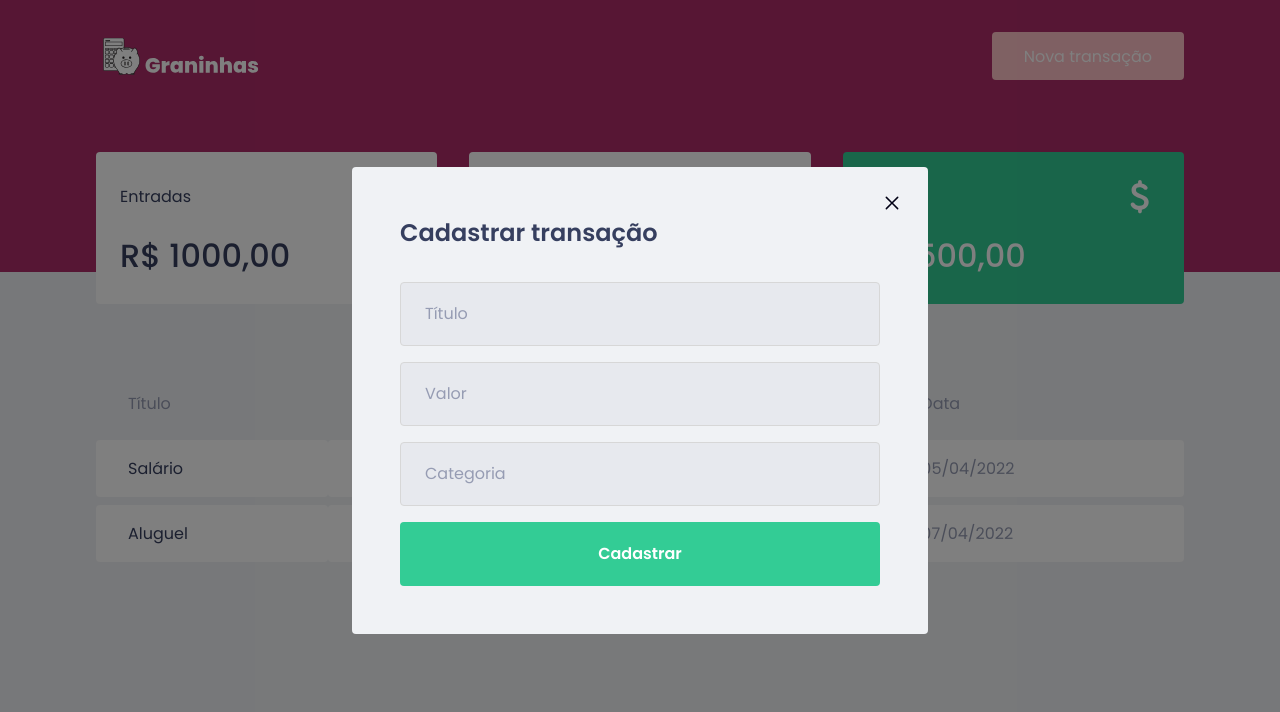
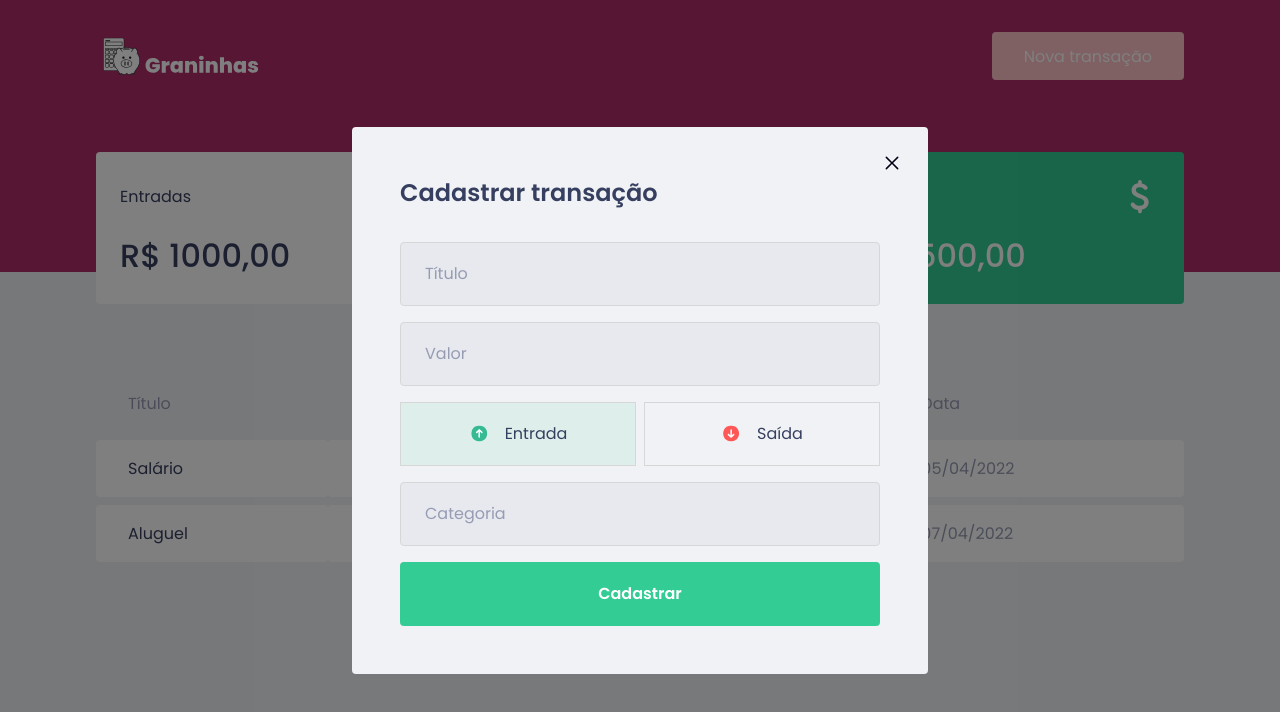
Before and after one commit to linferreira/graninhas, a React (Create React App) app: page / in a window 1280 px wide. Both pictures are taken after a click on the button "Nova transação". Shown: the top 712 px of the page. Built offline with nearby package versions, Linux system fonts and the light colour scheme; no server answers; what miragejs would draw is missing.

Commit message:
feat: create type container component

```diff
--- a/package.json
+++ b/package.json
@@ -6,6 +6,7 @@
   "dependencies": {
     "axios": "^0.26.1",
     "miragejs": "^0.1.43",
+    "polished": "^4.2.2",
     "react": "^18.0.0",
     "react-dom": "^18.0.0",
     "react-modal": "^3.14.4",
--- a/src/components/NewTransactionModal/index.tsx
+++ b/src/components/NewTransactionModal/index.tsx
@@ -1,6 +1,9 @@
 import Modal from "react-modal";
-import { Container } from "./styles";
+import { Container, RadioBox, TransactionTypeContainer } from "./styles";
 import closeImg from "../../assets/close.svg";
+import incomeImg from "../../assets/income.svg";
+import outcomeImg from "../../assets/outcome.svg";
+import { useState } from "react";
 
 interface INewTransactionModal {
   isOpen: boolean;
@@ -11,6 +14,12 @@
   isOpen,
   onRequestClose,
 }: INewTransactionModal) {
+  const [type, setType] = useState("deposit");
+
+  const handleChangeType = (type: string) => {
+    setType(type);
+  };
+
   return (
     <Modal
       isOpen={isOpen}
@@ -30,6 +39,28 @@
 
         <input placeholder="Título" />
         <input type="number" placeholder="Valor" />
+
+        <TransactionTypeContainer>
+          <RadioBox
+            type="button"
+            onClick={() => handleChangeType("deposit")}
+            isActive={type === "deposit"}
+            activeColor="green"
+          >
+            <img src={incomeImg} alt="Entrada" />
+            <span>Entrada</span>
+          </RadioBox>
+          <RadioBox
+            type="button"
+            onClick={() => handleChangeType("withdraw")}
+            isActive={type === "withdraw"}
+            activeColor="red"
+          >
+            <img src={outcomeImg} alt="Saída" />
+            <span>Saída</span>
+          </RadioBox>
+        </TransactionTypeContainer>
+
         <input placeholder="Categoria" />
 
         <button type="submit">Cadastrar</button>
--- a/src/components/NewTransactionModal/styles.ts
+++ b/src/components/NewTransactionModal/styles.ts
@@ -1,4 +1,5 @@
 import styled from "styled-components";
+import { darken, transparentize } from "polished";
 
 export const Container = styled.form`
   h2 {
@@ -44,3 +45,49 @@
     }
   }
 `;
+
+export const TransactionTypeContainer = styled.div`
+  display: grid;
+  gap: 0.5rem;
+  grid-template-columns: 1fr 1fr;
+  margin: 1rem 0;
+`;
+
+interface IRadioBoxProps {
+  isActive: boolean;
+  activeColor: "red" | "green";
+}
+
+const colors = {
+  green: "#33cc95",
+  red: "#ff5757",
+};
+
+export const RadioBox = styled.button<IRadioBoxProps>`
+  align-items: center;
+  background: ${(props) =>
+    props.isActive
+      ? transparentize(0.9, colors[props.activeColor])
+      : "transparent"};
+  border: 1px solid var(--input-border);
+  display: flex;
+  height: 4rem;
+  justify-content: center;
+  transition: border-color 0.2s;
+
+  &:hover {
+    border-color: ${darken(0.1, "#d7d7d7")};
+  }
+
+  img {
+    height: 20px;
+    width: 20px;
+  }
+
+  span {
+    color: var(--text-title);
+    display: inline-block;
+    font-size: 1rem;
+    margin-left: 1rem;
+  }
+`;
```
Also changed, not shown: 1 other file (tests, documents, lock files or other folders).
